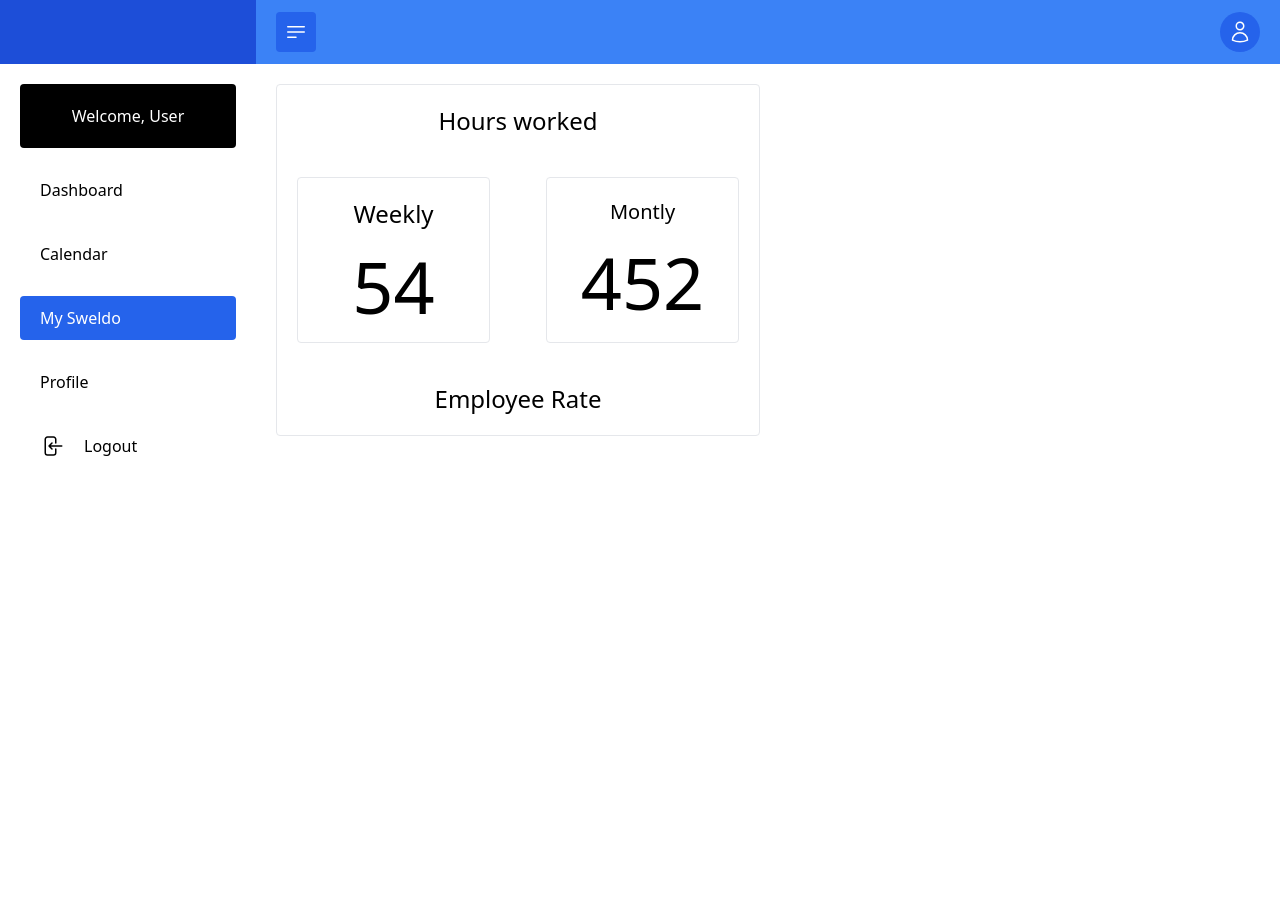
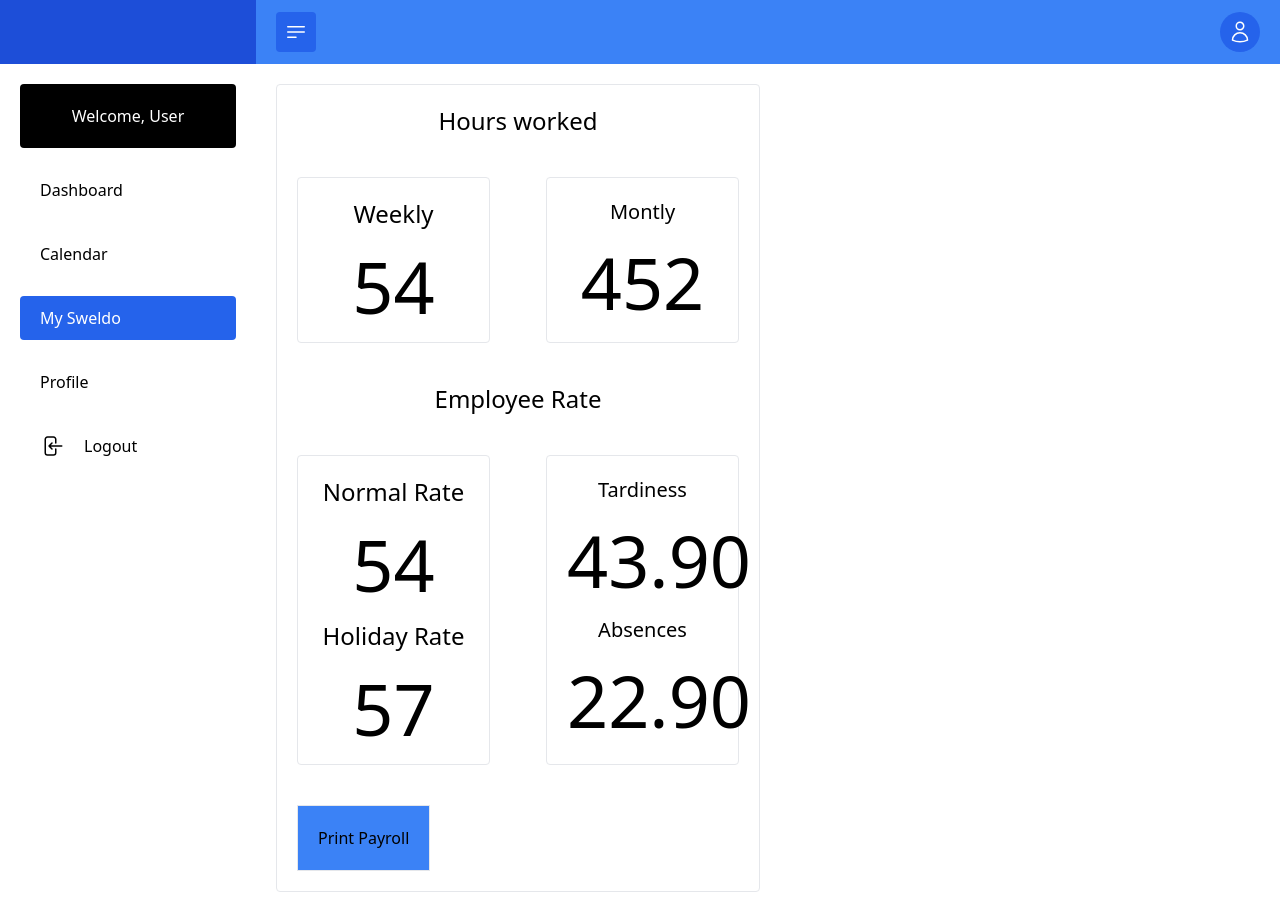
Before and after one commit to PrgDominique/Sweldo-App-Frontend, a React (Create React App) app: page /my-sweldo in a window 1280 px wide. Before the commit the page ends 800 px from the top, so only its background shows below. Built offline with nearby package versions, Linux system fonts and the light colour scheme; no server answers; sample sign-in values are in the browser's storage.

Commit message:
added my-sweldo layouts

```diff
--- a/src/pages/portal/user/my-sweldo.jsx
+++ b/src/pages/portal/user/my-sweldo.jsx
@@ -16,7 +16,21 @@ const MySweldo = () => {
               </div>
             </div>
             <p className="text-2xl text-center m-5">Employee Rate</p>
-
+            <div className="grid grid-cols-2 gap-4">
+              <div className="col-span-1 border rounded m-5">
+                <p className="text-2xl text-center m-5">Normal Rate</p>
+                <p className="text-7xl text-center m-5">54</p>
+                <p className="text-2xl text-center m-5">Holiday Rate</p>
+                <p className="text-7xl text-center m-5">57</p>
+              </div>
+              <div className="col-span-1 border rounded m-5">
+                <p className="text-xl text-center m-5">Tardiness</p>
+                <p className="text-7xl text-center m-5">43.90</p>
+                <p className="text-xl text-center m-5">Absences</p>
+                <p className="text-7xl text-center m-5">22.90</p>
+              </div>
+            </div>
+            <button className="p-5 m-5 border bg-blue-500">Print Payroll</button>
           </div>
         </div>
         <div className="grid grid-cols-2 gap-4">
```
